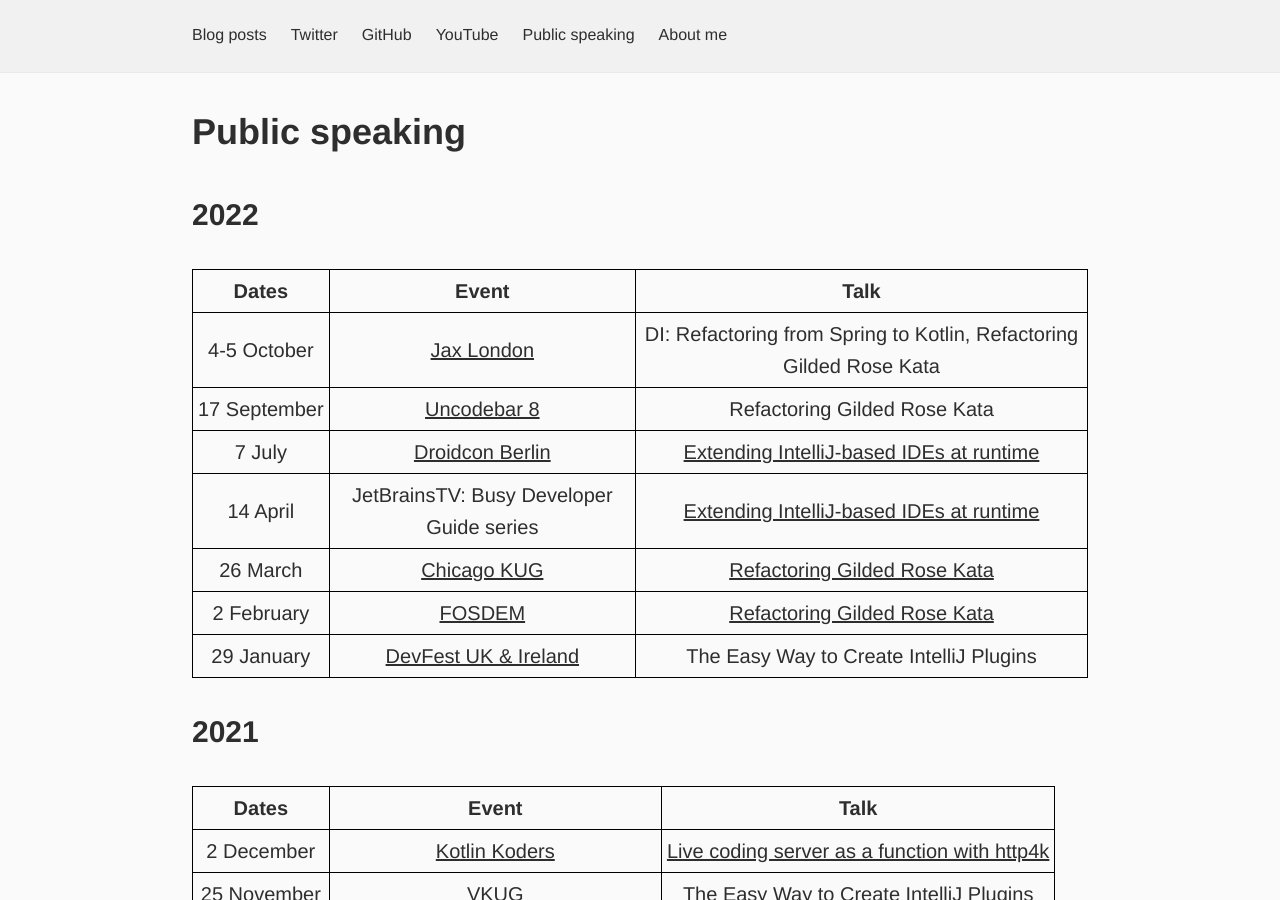
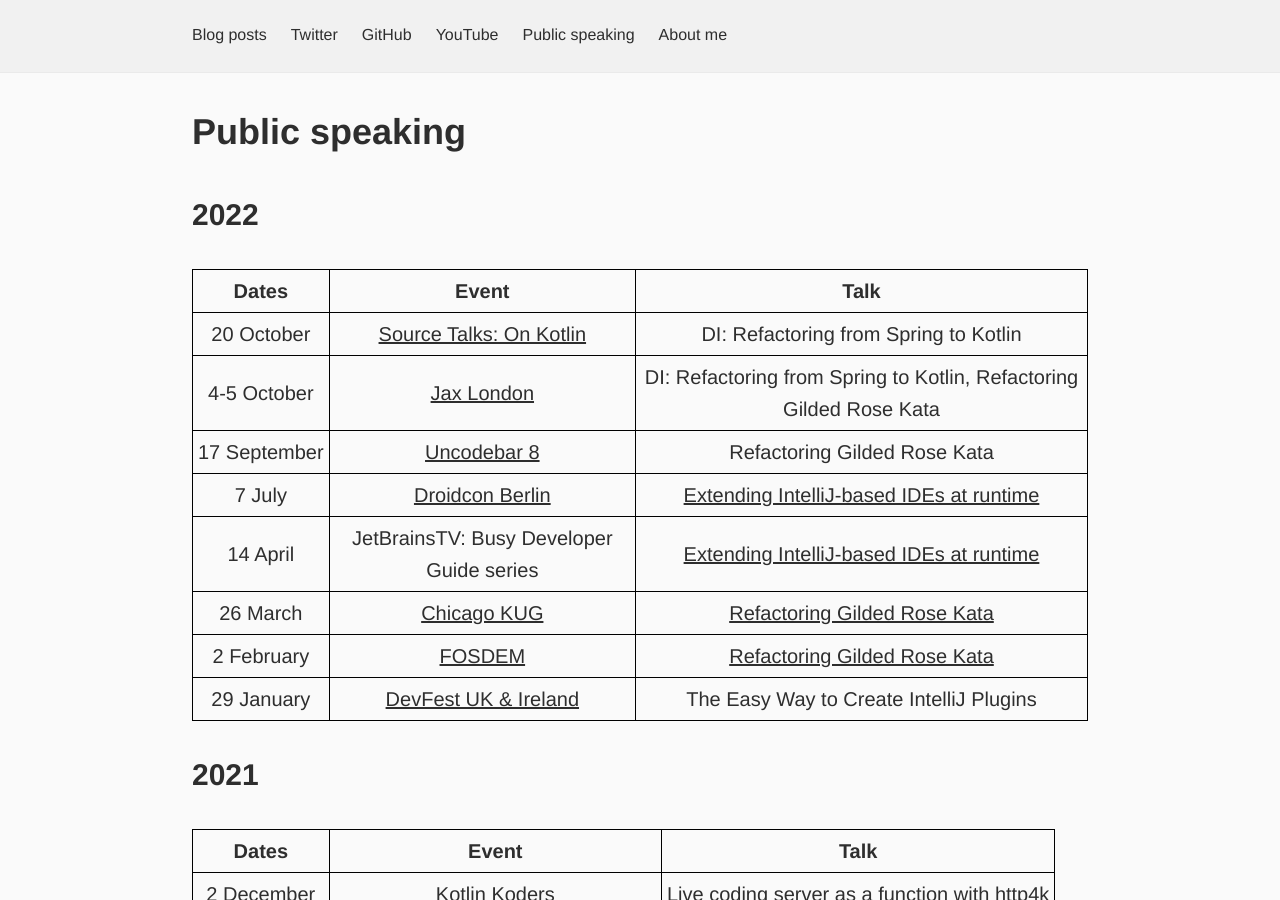
Before and after one commit to dkandalov/dkandalov.github.io, a Jekyll site: the page built from public-speaking.md, in a window 1280 px wide and 900 px high. Built offline with Jekyll 4.4.1, drawn with Linux system fonts in a browser that asks for light colours.

Commit message:
updated public speaking

```diff
--- a/public-speaking.md
+++ b/public-speaking.md
@@ -8,7 +8,8 @@ permalink: public-speaking
 
 | Dates | Event | Talk |
 | --- | --- | --- |
-| 4-5 October  | [Jax London](https://jaxlondon.com/) | DI: Refactoring from Spring to Kotlin, Refactoring Gilded Rose Kata |
+| 20 October    | [Source Talks: On Kotlin](https://www.meetup.com/source-talks-on-kotlin/events/288627160) | DI: Refactoring from Spring to Kotlin |
+| 4-5 October   | [Jax London](https://jaxlondon.com/) | DI: Refactoring from Spring to Kotlin, Refactoring Gilded Rose Kata |
 | 17 September  | [Uncodebar 8](https://www.codebar.io/events/uncodebar-8) | Refactoring Gilded Rose Kata |
 | 7 July        | [Droidcon Berlin](https://berlin.droidcon.com) | [Extending IntelliJ-based IDEs at runtime](https://www.droidcon.com/2022/08/02/extending-intellij-based-ides-at-runtime/) |
 | 14 April      | JetBrainsTV: Busy Developer Guide series | [Extending IntelliJ-based IDEs at runtime](https://www.youtube.com/watch?v=pgGg-IwUQYM) |
```
